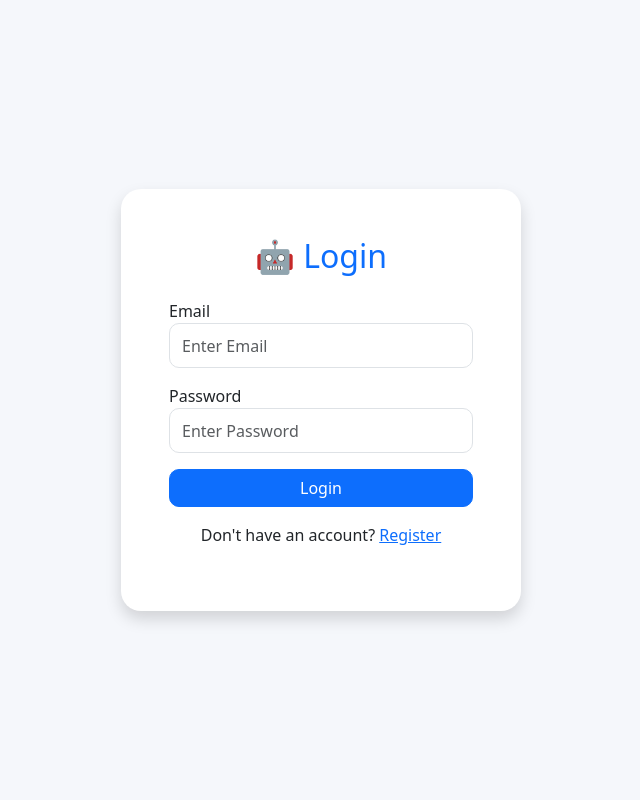
After one commit to raviii0/ResumeSyncAI, a Flask app: page /login in a window 1280 px wide. The commit adds this page. Shown: the whole page, without its empty margins (319-959 px from the left). Run offline with Flask 3, Linux system fonts and the light colour scheme.

Commit message:
Implement user authentication and resume analysis features with corresponding HTML templates and styles

```diff
--- a/app.py
+++ b/app.py
@@ -1,10 +1,173 @@
-from flask import Flask, render_template
+from flask import Flask, render_template, request
+import os
+import pdfplumber
+from sklearn.feature_extraction.text import CountVectorizer
+from sklearn.metrics.pairwise import cosine_similarity
 
 app = Flask(__name__)
 
-@app.route('/')
+UPLOAD_FOLDER = "uploads"
+app.config["UPLOAD_FOLDER"] = UPLOAD_FOLDER
+
+os.makedirs(UPLOAD_FOLDER, exist_ok=True)
+
+
+# ---------------- HOME ----------------
+
+@app.route("/")
 def home():
     return render_template("index.html")
 
+
+# ---------------- LOGIN ----------------
+
+@app.route("/login", methods=["GET", "POST"])
+def login():
+
+    if request.method == "POST":
+        return render_template("upload.html")
+
+    return render_template("login.html")
+
+
+# ---------------- REGISTER ----------------
+
+@app.route("/register", methods=["GET", "POST"])
+def register():
+
+    if request.method == "POST":
+        return render_template("login.html")
+
+    return render_template("register.html")
+
+
+# ---------------- UPLOAD ----------------
+
+@app.route("/upload")
+def upload():
+    return render_template("upload.html")
+# ---------------- ANALYZE ----------------
+
+@app.route("/analyze", methods=["POST"])
+def analyze():
+
+    file = request.files["resume"]
+
+    if file.filename == "":
+        return "Please select a resume."
+
+    filepath = os.path.join(app.config["UPLOAD_FOLDER"], file.filename)
+    file.save(filepath)
+
+    # Read PDF
+    resume_text = ""
+
+    with pdfplumber.open(filepath) as pdf:
+        for page in pdf.pages:
+            text = page.extract_text()
+            if text:
+                resume_text += text + "\n"
+
+    # Job Description
+    job_description = request.form["job_description"]
+
+    # ATS Score
+    documents = [resume_text, job_description]
+
+    vectorizer = CountVectorizer()
+
+    vectors = vectorizer.fit_transform(documents)
+
+    similarity = cosine_similarity(vectors)
+
+    ats_score = round(similarity[0][1] * 100, 2)
+
+    # Skills
+    skills = job_description.splitlines()
+    skills = [skill.strip() for skill in skills if skill.strip()]
+
+    found_skills = []
+    missing_skills = []
+
+    print("==========")
+    print(resume_text)
+    print("==========")
+
+    resume_lower = resume_text.lower()
+
+    for skill in skills:
+        if skill.lower() in resume_lower:
+            found_skills.append(skill)
+        else:
+            missing_skills.append(skill)
+            # AI Suggestions
+    suggestions = []
+
+    if ats_score < 60:
+        suggestions.append("Improve your resume by adding more relevant skills.")
+        suggestions.append("Use ATS-friendly formatting.")
+        suggestions.append("Add more projects and certifications.")
+    elif ats_score < 80:
+        suggestions.append("Good resume. Add more keywords from the Job Description.")
+    else:
+        suggestions.append("Excellent! Your resume is ATS Friendly.")
+
+    return f"""
+<!DOCTYPE html>
+<html>
+<head>
+<title>ATS Result</title>
+
+<link href="https://cdn.jsdelivr.net/npm/bootstrap@5.3.7/dist/css/bootstrap.min.css" rel="stylesheet">
+
+</head>
+
+<body class="bg-light">
+
+<div class="container mt-5">
+
+<div class="card shadow p-5">
+
+<h1 class="text-center text-success">
+AI Resume Analysis
+</h1>
+
+<hr>
+
+<h3>ATS Score : {ats_score}%</h3>
+
+<h4 class="mt-4 text-primary">
+Skills Found
+</h4>
+
+<p>{", ".join(found_skills) if found_skills else "No matching skills found."}</p>
+
+<h4 class="mt-4 text-danger">
+Missing Skills
+</h4>
+
+<p>{", ".join(missing_skills)}</p>
+
+<h4 class="mt-4 text-success">
+AI Suggestions
+</h4>
+
+<ul>
+{"".join(f"<li>{item}</li>" for item in suggestions)}
+</ul>
+
+<a href="/upload" class="btn btn-primary mt-3">
+Analyze Another Resume
+</a>
+
+</div>
+
+</div>
+
+</body>
+</html>
+"""
+
+
 if __name__ == "__main__":
     app.run(debug=True)
--- a/static/css/style.css
+++ b/static/css/style.css
@@ -33,3 +33,15 @@ transform:translateY(0px);
 }
 
 }
+.card{
+border:none;
+}
+
+.form-control{
+height:45px;
+border-radius:10px;
+}
+
+.btn{
+border-radius:10px;
+}
--- /dev/null
+++ b/templates/login.html
@@ -0,0 +1,60 @@
+<!DOCTYPE html>
+<html lang="en">
+<head>
+    <meta charset="UTF-8">
+    <meta name="viewport" content="width=device-width, initial-scale=1.0">
+    <title>Login - AI Resume Analyzer</title>
+
+    <link href="https://cdn.jsdelivr.net/npm/bootstrap@5.3.7/dist/css/bootstrap.min.css" rel="stylesheet">
+    <link rel="stylesheet" href="{{ url_for('static', filename='css/style.css') }}">
+</head>
+
+<body>
+
+<div class="container d-flex justify-content-center align-items-center vh-100">
+
+    <div class="card shadow p-5" style="width:400px; border-radius:20px;">
+
+        <h2 class="text-center text-primary mb-4">
+            🤖 Login
+        </h2>
+
+        <form action="/login" method="POST">
+
+            <div class="mb-3">
+                <label>Email</label>
+                <input
+                    type="email"
+                    name="email"
+                    class="form-control"
+                    placeholder="Enter Email"
+                    required>
+            </div>
+
+            <div class="mb-3">
+                <label>Password</label>
+                <input
+                    type="password"
+                    name="password"
+                    class="form-control"
+                    placeholder="Enter Password"
+                    required>
+            </div>
+
+            <button type="submit" class="btn btn-primary w-100">
+                Login
+            </button>
+
+            <p class="text-center mt-3">
+                Don't have an account?
+                <a href="/register">Register</a>
+            </p>
+
+        </form>
+
+    </div>
+
+</div>
+
+</body>
+</html>
```
Also changed, not shown: templates/index.html (+2 -9 lines), templates/register.html (added, +71 -0 lines), templates/upload.html (added, +65 -0 lines), database/users.db (added), 4 other files.
